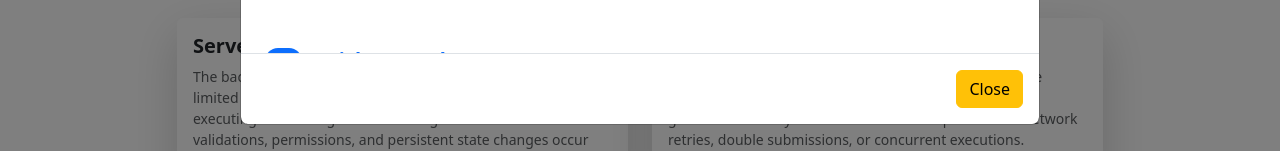
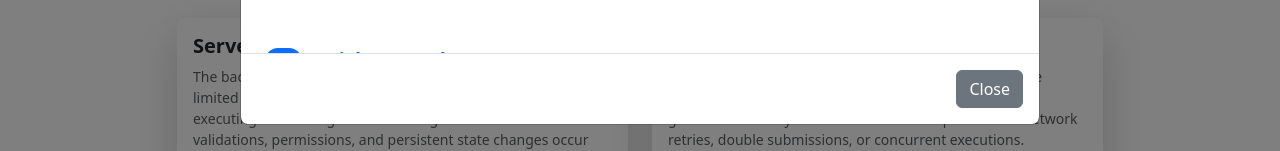
Before and after one commit to sebast825/Idempotent-Serverless-Architecture, a Next.js app: page / in a window 1280 px wide. Both pictures are taken after a click on the button "How It Works". Shown: the part 647-798 px from the top of the page. Built offline with nearby package versions, Linux system fonts and the light colour scheme; no server answers.

Commit message:
updated btn close variant to seciondary

```diff
--- a/components/modals/genericModal.tsx
+++ b/components/modals/genericModal.tsx
@@ -19,7 +19,7 @@ export function GenericModal({ onClose, children, title }: ModalProps) {
       <Modal.Body className="p-0">{children}</Modal.Body>
 
       <Modal.Footer>
-        <Button variant="warning" onClick={() => onClose()}>
+        <Button variant="secondary" onClick={() => onClose()}>
           Close
         </Button>
       </Modal.Footer>
```
